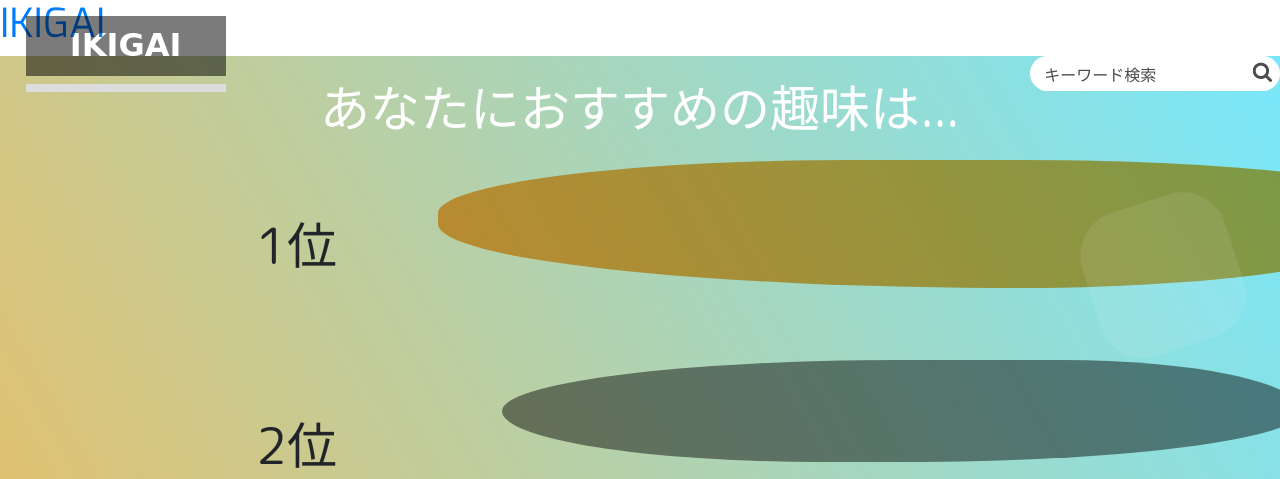
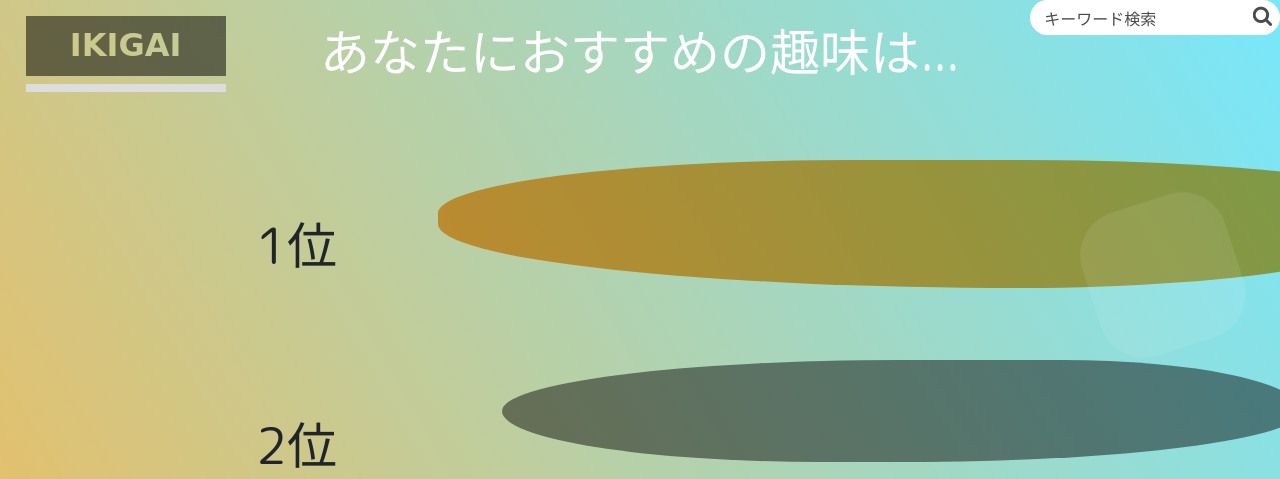
Before and after one commit to tomishima2904/ikigai, a Django app: template hobby/templates/results.html in a window 1280 px wide; the page is wider, and only the part inside the window is pictured. Shown: the top 479 px of that part. Run offline with Django 4.2, Linux system fonts and the light colour scheme; the template is opened without the code that fills it, so the values that code supplies are empty.

```diff
--- a/hobby/templates/option.html
+++ b/hobby/templates/option.html
@@ -8,7 +8,6 @@
 {% endblock %}
 
 {% block contents %}
-<h1 class="IKIGAI">IKIGAI</h1>
 
 <form method="get" action="#" class="search_container">
     <input type="text" size="25" placeholder=" キーワード検索">
--- a/hobby/templates/results.html
+++ b/hobby/templates/results.html
@@ -7,9 +7,7 @@
 {% endblock %}
 
 {% block contents %}
-<h1><a class="button" href="{% url 'hobby:index' %}">
-    IKIGAI
-</a></h1>
+
 
 <form method="get" action="#" class="search_container">
     <input type="text" size="25" placeholder=" キーワード検索">
```
